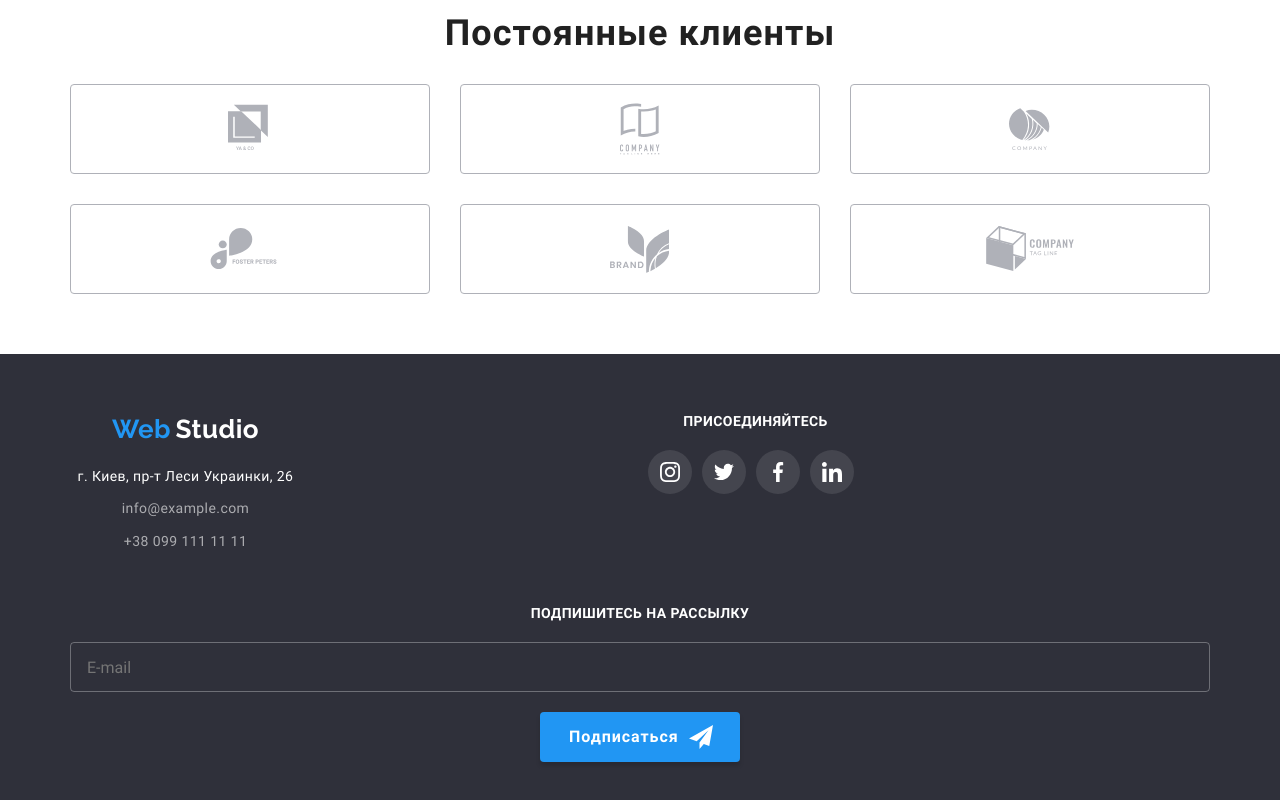
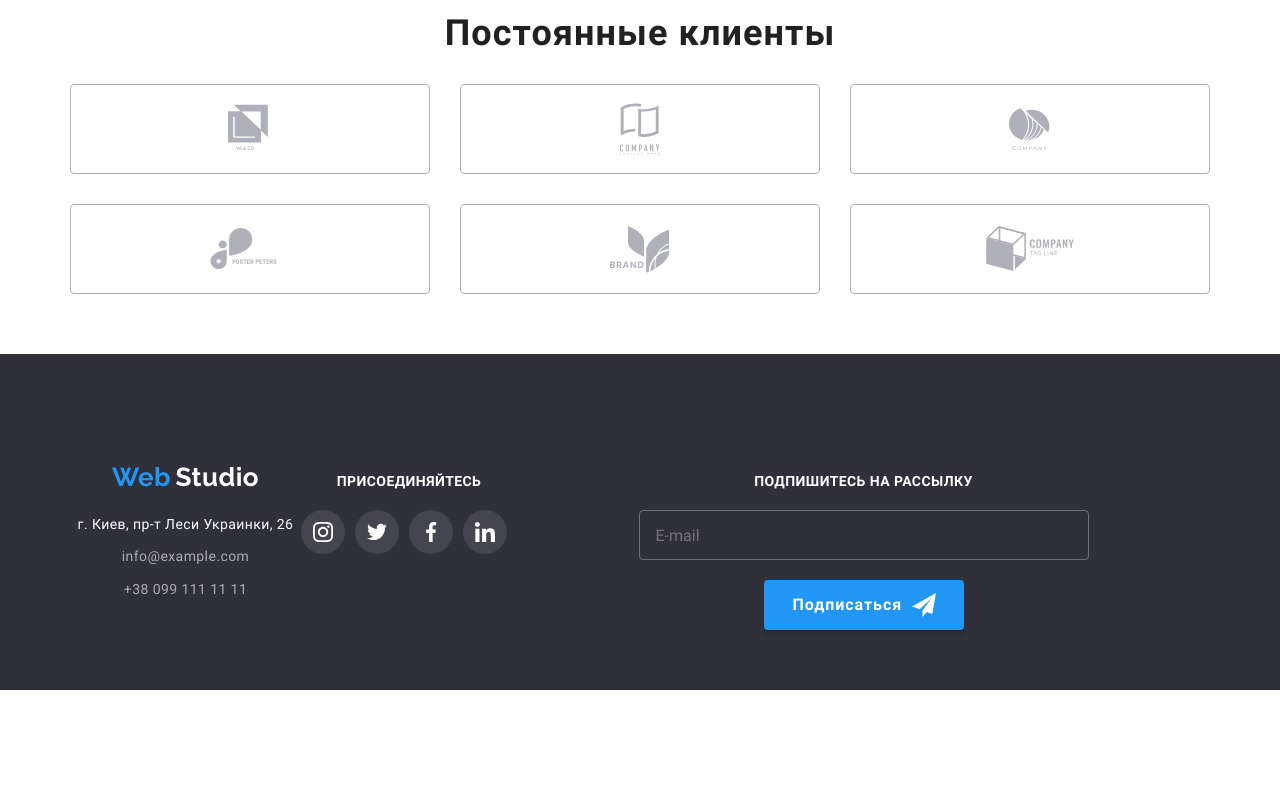
Before and after one commit to nikule4ka/goit-markup-hw-08, a plain HTML site: page index.html in a window 1280 px wide. Shown: the part 1854-2654 px from the top of the page. After the commit the page ends 2544 px from the top, so only its background shows below. Drawn offline with nearby package versions, Linux system fonts and the light colour scheme.

Commit message:
добавляет разметку для таблет футера

```diff
--- a/index.html
+++ b/index.html
@@ -372,8 +372,7 @@
   <!-- footer -->
 
   <footer class="bg-footer">
-    <div class="container">
-      <div class="tablet">
+    <div class="container tablet">
       <div class="address-footer">
         <!-- логотип компании -->
         <a href="./" class="logo-footer">
@@ -428,10 +427,9 @@
           </li>
         </ul>
       </div>
-      </div>
 
       <!-- подписка -->
-      <div class="join">
+      <div class="sign">
         <b class="join-us">подпишитесь на рассылку</b>
         <form class="footer-form">
           <label class="footer-label">
--- a/sass/layout/_footer.scss
+++ b/sass/layout/_footer.scss
@@ -2,12 +2,15 @@
   background-color: $bg-color-footer;
   width: 100%;
   padding-bottom: 60px;
+  padding-top: 60px;
 }
 
 .tablet {
   @media screen and (min-width: 768px) {
     display: flex;
-    justify-content: space-between;
+    flex-wrap: wrap;
+    justify-content: space-around;
+    align-items: baseline;
   }
 }
 
@@ -45,7 +48,6 @@
 }
 
 .address-footer {
-  padding-top: 60px;
   text-align: center;
 
   .logo-footer {
@@ -61,15 +63,11 @@
 
 // footer join-us
 
-.join {
+.sign {
+  width: 450px;
   margin-right: auto;
   margin-left: auto;
   margin-top: 60px;
-
-  @media screen and (max-width: 1169px) and (min-width: 768px) {
-    margin-left: auto;
-    margin-right: auto;
-  }
 }
 
 .join-us {
```
Also changed, not shown: css/main.css, css/main.min.css, 2 other files. Lines whose indentation alone changed are shown as unchanged.
